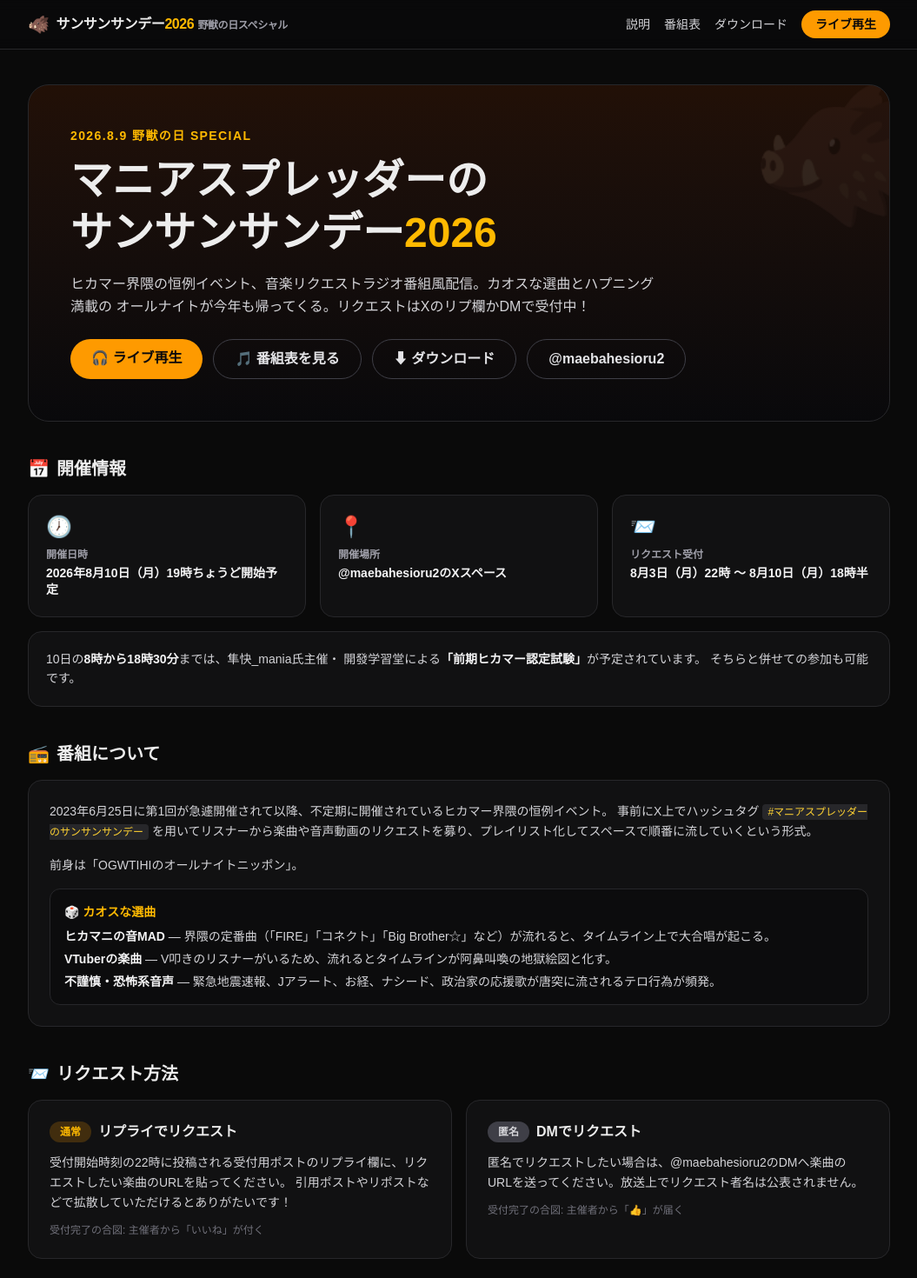
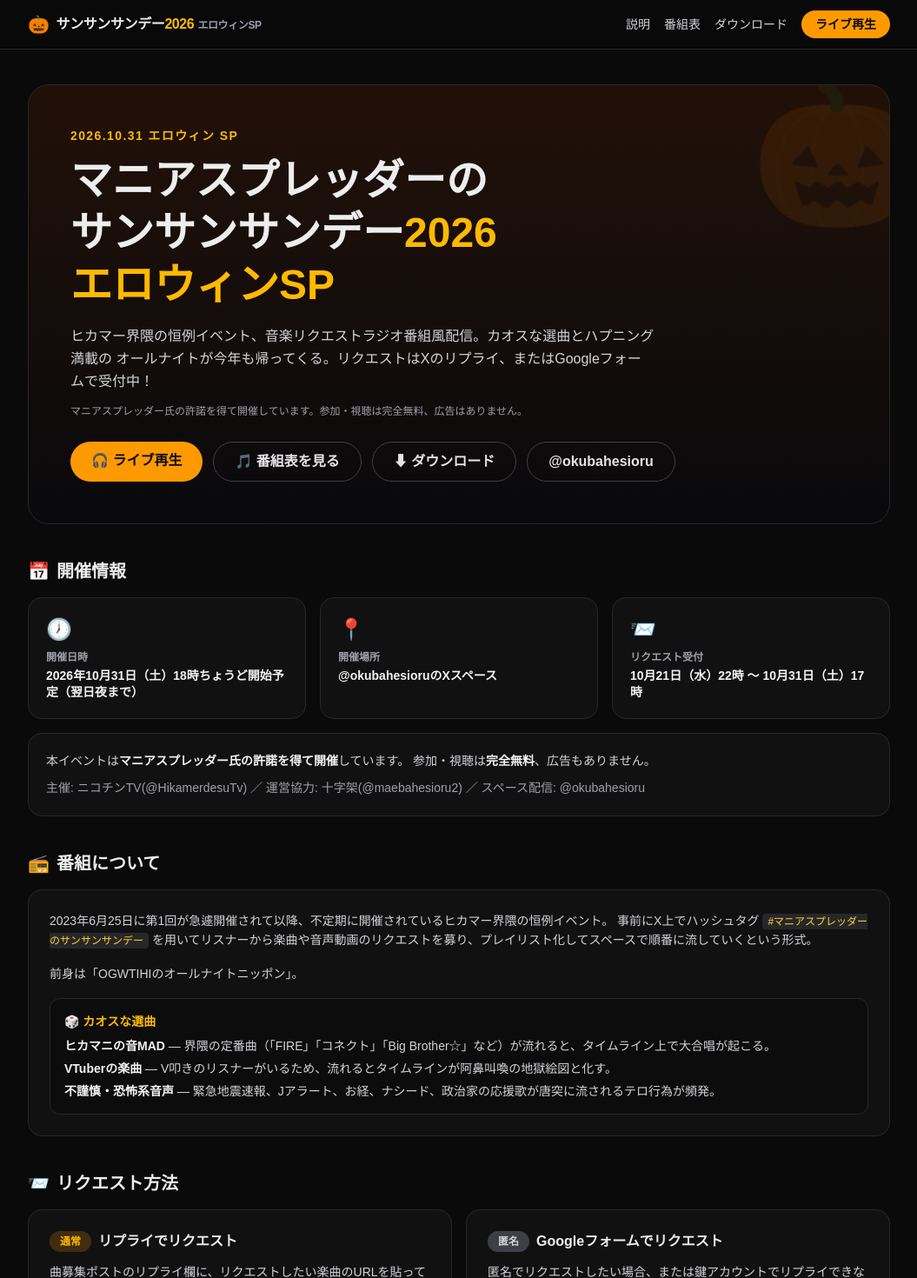
Before and after one commit to maebahesioru/sunsun, a Next.js app: page / in a window 1280 px wide. Shown: the top 1470 px of the page at 87% size, without its empty margins (112-1167 px from the left). Built offline with nearby package versions, Linux system fonts and the light colour scheme; no server answers.

Commit message:
feat: ハロウィンSP(エロウィンSP)版へ更新 — 10/31(土)18:00・フォーム受付・許諾/無料明記

```diff
--- a/src/app/download/page.tsx
+++ b/src/app/download/page.tsx
@@ -9,7 +9,7 @@ export const metadata: Metadata = {
 const FILES = [
   {
     file: "part1.m4a",
-    title: "マニアスプレッダーのサンサンサンデー2026 野獣の日SP",
+    title: "マニアスプレッダーのサンサンサンデー エロウィンSP",
     size: "281MB",
     desc: "本放送 Part1",
   },
--- a/src/app/layout.tsx
+++ b/src/app/layout.tsx
@@ -3,16 +3,16 @@ import Link from "next/link";
 import "./globals.css";
 
 const siteUrl =
-  process.env.SITE_URL || "https://sunsunsunday.hikamer.f5.si";
+  process.env.SITE_URL || "https://sunsunsunday.hikamers.app";
 
 export const metadata: Metadata = {
   metadataBase: new URL(siteUrl),
   title: {
-    default: "マニアスプレッダーのサンサンサンデー2026 野獣の日スペシャル",
+    default: "マニアスプレッダーのサンサンサンデー エロウィンSP",
     template: "%s | マニアスプレッダーのサンサンサンデー2026",
   },
   description:
-    "マニアスプレッダーのサンサンサンデー2026公式サイト。2026年8月10日（月）19時より@maebahesioru2のXスペースで開催。ヒカマー界隈の音MAD・VTuber楽曲・不謹慎系音声まで何でもありのオールナイト音楽リクエスト配信。",
+    "マニアスプレッダーのサンサンサンデー2026公式サイト。2026年10月31日（土）18時より@okubahesioruのXスペースで開催。ヒカマー界隈の音MAD・VTuber楽曲・不謹慎系音声まで何でもありのオールナイト音楽リクエスト配信。",
   keywords: [
     "サンサンサンデー",
     "マニアスプレッダー",
@@ -21,7 +21,8 @@ export const metadata: Metadata = {
     "音MAD",
     "Xスペース",
     "音楽リクエスト",
-    "野獣の日",
+    "ハロウィン",
+    "エロウィン",
     "maebahesioru2",
     "オールナイト",
   ],
@@ -44,9 +45,9 @@ export const metadata: Metadata = {
     locale: "ja_JP",
     url: siteUrl,
     siteName: "マニアスプレッダーのサンサンサンデー2026",
-    title: "マニアスプレッダーのサンサンサンデー2026 野獣の日スペシャル",
+    title: "マニアスプレッダーのサンサンサンデー エロウィンSP",
     description:
-      "2026年8月10日（月）19時より@maebahesioru2のXスペースで開催！ヒカマー界隈のオールナイト音楽リクエスト配信。",
+      "2026年10月31日（土）18時より@okubahesioruのXスペースで開催！ヒカマー界隈のオールナイト音楽リクエスト配信。",
     images: [
       {
         url: "/og.png",
@@ -60,9 +61,9 @@ export const metadata: Metadata = {
     card: "summary_large_image",
     site: "@maebahesioru2",
     creator: "@maebahesioru2",
-    title: "マニアスプレッダーのサンサンサンデー2026 野獣の日スペシャル",
+    title: "マニアスプレッダーのサンサンサンデー エロウィンSP",
     description:
-      "2026年8月10日（月）19時より@maebahesioru2のXスペースで開催！リクエスト受付中！",
+      "2026年10月31日（土）18時より@okubahesioruのXスペースで開催！リクエスト受付中！",
     images: ["/og.png"],
   },
   robots: {
@@ -104,17 +105,18 @@ export default function RootLayout({
             __html: JSON.stringify({
               "@context": "https://schema.org",
               "@type": "MusicEvent",
-              name: "マニアスプレッダーのサンサンサンデー2026 野獣の日スペシャル",
-              startDate: "2026-08-10T19:00:00+09:00",
-              endDate: "2026-08-11T23:00:00+09:00",
+              name: "マニアスプレッダーのサンサンサンデー エロウィンSP",
+              startDate: "2026-10-31T18:00:00+09:00",
+              endDate: "2026-11-01T21:00:00+09:00",
               eventAttendanceMode: "https://schema.org/OnlineEventAttendanceMode",
               eventStatus: "https://schema.org/EventScheduled",
               location: {
                 "@type": "VirtualLocation",
-                url: "https://x.com/i/spaces/1rGmqpqpjngGy",
+                url: "https://x.com/okubahesioru",
+                name: "@okubahesioruのXスペース",
               },
               description:
-                "マニアスプレッダーのサンサンサンデー2026 野獣の日スペシャル。@maebahesioru2のXスペースで開催するオールナイト音楽リクエスト配信。ヒカマー界隈の音MAD・VTuber楽曲・不謹慎系音声まで何でもあり。",
+                "マニアスプレッダーのサンサンサンデー エロウィンSP。@okubahesioruのXスペースで開催するオールナイト音楽リクエスト配信。ヒカマー界隈の音MAD・VTuber楽曲・不謹慎系音声まで何でもあり。",
               organizer: {
                 "@type": "Organization",
                 name: "マニアスプレッダーのサンサンサンデー実行委員会",
@@ -132,7 +134,7 @@ export default function RootLayout({
               "@context": "https://schema.org",
               "@type": "WebSite",
               name: "マニアスプレッダーのサンサンサンデー2026",
-              alternateName: "サンサンサンデー2026 野獣の日スペシャル",
+              alternateName: "サンサンサンデー エロウィンSP",
               url: siteUrl,
               inLanguage: "ja",
             }),
@@ -141,10 +143,10 @@ export default function RootLayout({
         <header className="sticky top-0 z-50 border-b border-zinc-800 bg-zinc-950/80 backdrop-blur">
           <div className="mx-auto flex h-14 max-w-5xl items-center justify-between px-4">
             <Link href="/" className="flex items-center gap-2 font-bold tracking-tight">
-              <span className="text-xl">🐗</span>
+              <span className="text-xl">🎃</span>
               <span className="text-sm sm:text-base">
                 サンサンサンデー<span className="text-amber-400">2026</span>
-                <span className="ml-1 hidden text-xs text-zinc-400 sm:inline">野獣の日スペシャル</span>
+                <span className="ml-1 hidden text-xs text-zinc-400 sm:inline">エロウィンSP</span>
               </span>
             </Link>
             <nav className="flex items-center gap-2 text-sm sm:gap-4">
@@ -174,8 +176,8 @@ export default function RootLayout({
         </header>
         {children}
         <footer className="border-t border-zinc-800 py-8 text-center text-xs text-zinc-500">
-          <p>マニアスプレッダーのサンサンサンデー2026 野獣の日スペシャル</p>
-          <p className="mt-1">主催: @maebahesioru2 ／ 音楽再生: @okubahesioru</p>
+          <p>マニアスプレッダーのサンサンサンデー エロウィンSP</p>
+          <p className="mt-1">主催: ニコチンTV(@HikamerdesuTv) ／ 運営協力: 十字架(@maebahesioru2) ／ スペース配信: @okubahesioru</p>
         </footer>
       </body>
     </html>
--- a/src/app/page.tsx
+++ b/src/app/page.tsx
@@ -1,5 +1,3 @@
-import fs from "fs";
-import path from "path";
 import Link from "next/link";
 
 const rules = [
@@ -46,22 +44,14 @@ const history = [
 ];
 
 export default function Home() {
-  // JSON-LD用に総再生時間を取得
-  let totalSec = 0;
-  try {
-    const songsJson = JSON.parse(
-      fs.readFileSync(path.join(process.cwd(), "public", "data", "songs.json"), "utf-8")
-    );
-    totalSec = songsJson.total_sec || 0;
-  } catch {}
-
-  const eventStart = new Date("2026-08-10T19:00:00+09:00");
-  const eventEnd = new Date(eventStart.getTime() + totalSec * 1000);
+  // 開催日時: 2026-10-31(土) 18:00 開始、翌日夜までの長丁場を想定
+  const eventStart = new Date("2026-10-31T18:00:00+09:00");
+  const eventEnd = new Date("2026-11-01T21:00:00+09:00");
 
   const eventJsonLd = {
     "@context": "https://schema.org",
     "@type": "MusicEvent",
-    name: "マニアスプレッダーのサンサンサンデー2026 野獣の日スペシャル",
+    name: "マニアスプレッダーのサンサンサンデー エロウィンSP",
     startDate: eventStart.toISOString(),
     endDate: eventEnd.toISOString(),
     eventAttendanceMode: "https://schema.org/OnlineEventAttendanceMode",
@@ -69,7 +59,7 @@ export default function Home() {
     location: {
       "@type": "VirtualLocation",
       url: "https://x.com/maebahesioru2",
-      name: "@maebahesioru2のXスペース",
+      name: "@okubahesioruのXスペース",
     },
     organizer: {
       "@type": "Person",
@@ -82,7 +72,7 @@ export default function Home() {
       url: "https://x.com/okubahesioru",
     },
     description:
-      "ヒカマー界隈の恒例イベント、音楽リクエストラジオ番組風配信。カオスな選曲とハプニング満載のオールナイトが今年も帰ってくる。",
+      "マニアスプレッダー氏の許諾を得て開催する、ヒカマー界隈の恒例イベント。音楽リクエストラジオ番組風配信で、カオスな選曲とハプニング満載のオールナイト。参加・視聴は完全無料、広告もありません。",
   };
 
   return (
@@ -93,16 +83,21 @@ export default function Home() {
       />
       {/* Hero */}
       <section className="relative overflow-hidden rounded-3xl border border-zinc-800 bg-gradient-to-b from-amber-950/40 to-zinc-950 p-8 sm:p-12">
-        <div className="absolute -right-10 -top-10 text-[10rem] opacity-10">🐗</div>
-        <p className="text-sm font-semibold tracking-widest text-amber-400">2026.8.9 野獣の日 SPECIAL</p>
+        <div className="absolute -right-10 -top-10 text-[10rem] opacity-10">🎃</div>
+        <p className="text-sm font-semibold tracking-widest text-amber-400">2026.10.31 エロウィン SP</p>
         <h1 className="mt-3 text-3xl font-black leading-tight sm:text-5xl">
           マニアスプレッダーの
           <br />
           サンサンサンデー<span className="text-amber-400">2026</span>
+          <br />
+          <span className="text-amber-400">エロウィンSP</span>
         </h1>
         <p className="mt-4 max-w-2xl text-sm leading-relaxed text-zinc-300 sm:text-base">
           ヒカマー界隈の恒例イベント、音楽リクエストラジオ番組風配信。カオスな選曲とハプニング満載の
-          オールナイトが今年も帰ってくる。リクエストはXのリプ欄かDMで受付中！
+          オールナイトが今年も帰ってくる。リクエストはXのリプライ、またはGoogleフォームで受付中！
+        </p>
+        <p className="mt-3 max-w-2xl text-xs leading-relaxed text-zinc-400">
+          マニアスプレッダー氏の許諾を得て開催しています。参加・視聴は完全無料、広告はありません。
         </p>
         <div className="mt-6 flex flex-wrap gap-3">
           <Link
@@ -124,12 +119,12 @@ export default function Home() {
             ⬇ ダウンロード
           </Link>
           <a
-            href="https://x.com/maebahesioru2"
+            href="https://x.com/okubahesioru"
             target="_blank"
             rel="noopener noreferrer"
             className="rounded-full border border-zinc-700 px-6 py-2.5 font-semibold text-zinc-200 transition hover:border-amber-500 hover:text-amber-400"
           >
-            @maebahesioru2
+            @okubahesioru
           </a>
         </div>
       </section>
@@ -141,9 +136,9 @@ export default function Home() {
         </h2>
         <div className="mt-4 grid gap-4 sm:grid-cols-3">
           {[
-            { label: "開催日時", value: "2026年8月10日（月）19時ちょうど開始予定", icon: "🕖" },
-            { label: "開催場所", value: "@maebahesioru2のXスペース", icon: "📍" },
-            { label: "リクエスト受付", value: "8月3日（月）22時 〜 8月10日（月）18時半", icon: "📨" },
+            { label: "開催日時", value: "2026年10月31日（土）18時ちょうど開始予定（翌日夜まで）", icon: "🕖" },
+            { label: "開催場所", value: "@okubahesioruのXスペース", icon: "📍" },
+            { label: "リクエスト受付", value: "10月21日（水）22時 〜 10月31日（土）17時", icon: "📨" },
           ].map((item) => (
             <div key={item.label} className="rounded-2xl border border-zinc-800 bg-zinc-900/50 p-5">
               <div className="text-2xl">{item.icon}</div>
@@ -154,9 +149,11 @@ export default function Home() {
         </div>
         <div className="mt-4 rounded-2xl border border-zinc-800 bg-zinc-900/50 p-5 text-sm leading-relaxed text-zinc-300">
           <p>
-            10日の<span className="font-bold text-zinc-100">8時から18時30分</span>までは、隼快_mania氏主催・
-            開發学習堂による<span className="font-bold text-zinc-100">「前期ヒカマー認定試験」</span>が予定されています。
-            そちらと併せての参加も可能です。
+            本イベントは<span className="font-bold text-zinc-100">マニアスプレッダー氏の許諾を得て開催</span>しています。
+            参加・視聴は<span className="font-bold text-zinc-100">完全無料</span>、広告もありません。
+          </p>
+          <p className="mt-2 text-zinc-400">
+            主催: ニコチンTV(@HikamerdesuTv) ／ 運営協力: 十字架(@maebahesioru2) ／ スペース配信: @okubahesioru
           </p>
         </div>
       </section>
@@ -203,7 +200,7 @@ export default function Home() {
               <h3 className="font-bold">リプライでリクエスト</h3>
             </div>
             <p className="mt-3 text-sm leading-relaxed text-zinc-300">
-              受付開始時刻の22時に投稿される受付用ポストのリプライ欄に、リクエストしたい楽曲のURLを貼ってください。
+              曲募集ポストのリプライ欄に、リクエストしたい楽曲のURLを貼ってください。
               引用ポストやリポストなどで拡散していただけるとありがたいです！
             </p>
             <p className="mt-3 text-xs text-zinc-500">受付完了の合図: 主催者から「いいね」が付く</p>
@@ -211,12 +208,19 @@ export default function Home() {
           <div className="rounded-2xl border border-zinc-800 bg-zinc-900/50 p-6">
             <div className="flex items-center gap-2">
               <span className="rounded-full bg-zinc-700 px-3 py-1 text-xs font-bold text-zinc-300">匿名</span>
-              <h3 className="font-bold">DMでリクエスト</h3>
+              <h3 className="font-bold">Googleフォームでリクエスト</h3>
             </div>
             <p className="mt-3 text-sm leading-relaxed text-zinc-300">
-              匿名でリクエストしたい場合は、@maebahesioru2のDMへ楽曲のURLを送ってください。放送上でリクエスト者名は公表されません。
+              匿名でリクエストしたい場合、または鍵アカウントでリプライできない場合は、Googleフォームから送信してください。放送上でリクエスト者名は公表されません。
             </p>
-            <p className="mt-3 text-xs text-zinc-500">受付完了の合図: 主催者から「👍」が届く</p>
+            <a
+              href="https://forms.gle/GWPTiyECSvSa4ZMT9"
+              target="_blank"
+              rel="noopener noreferrer"
+              className="mt-3 inline-block rounded-full bg-amber-500 px-5 py-2 text-sm font-bold text-zinc-950 transition hover:bg-amber-400"
+            >
+              フォームを開く
+            </a>
           </div>
         </div>
       </section>
@@ -280,7 +284,7 @@ export default function Home() {
             <li>• PythonおよびTwiforkを利用したスクリプトによって楽曲を再生します。</li>
             <li>• イベント運営上、スピーカーリクエストには対応しません。</li>
             <li>• 楽曲を再生するたびに、スペースのリプライ欄へ曲名、曲数カウント、リクエスト者名を投稿します。</li>
-            <li>• リクエスト者名には、Xアカウントの表示名を使用します。DMの匿名リクエストは公表しません。</li>
+            <li>• リクエスト者名には、Xアカウントの表示名を使用します。フォームからの匿名リクエストは公表しません。</li>
             <li>• スペースは録音機能をオンにして放送するため、終了後の見逃し視聴も可能です。</li>
           </ul>
         </div>
@@ -307,7 +311,7 @@ export default function Home() {
           <span className="text-amber-400">#️⃣</span> ハッシュタグ
         </h2>
         <div className="mt-4 flex flex-wrap gap-3">
-          {["#マニアスプレッダーのサンサンサンデー", "#マニアスプレッダーのサンサンサンデー2026野獣の日スペシャル"].map(
+          {["#マニアスプレッダーのサンサンサンデー", "#マニアスプレッダーのサンサンサンデー2026エロウィンSP"].map(
             (tag) => (
               <a
                 key={tag}
--- a/src/app/robots.ts
+++ b/src/app/robots.ts
@@ -1,7 +1,7 @@
 import type { MetadataRoute } from "next";
 
 const siteUrl =
-  process.env.SITE_URL || "https://sunsunsunday.hikamer.f5.si";
+  process.env.SITE_URL || "https://sunsunsunday.hikamers.app";
 
 export default function robots(): MetadataRoute.Robots {
   return {
--- a/src/app/sitemap.ts
+++ b/src/app/sitemap.ts
@@ -1,7 +1,7 @@
 import type { MetadataRoute } from "next";
 
 const siteUrl =
-  process.env.SITE_URL || "https://sunsunsunday.hikamer.f5.si";
+  process.env.SITE_URL || "https://sunsunsunday.hikamers.app";
 
 export default function sitemap(): MetadataRoute.Sitemap {
   return [
```
Also changed, not shown: src/app/timetable/page.tsx (+7 -7 lines), public/og.png.
